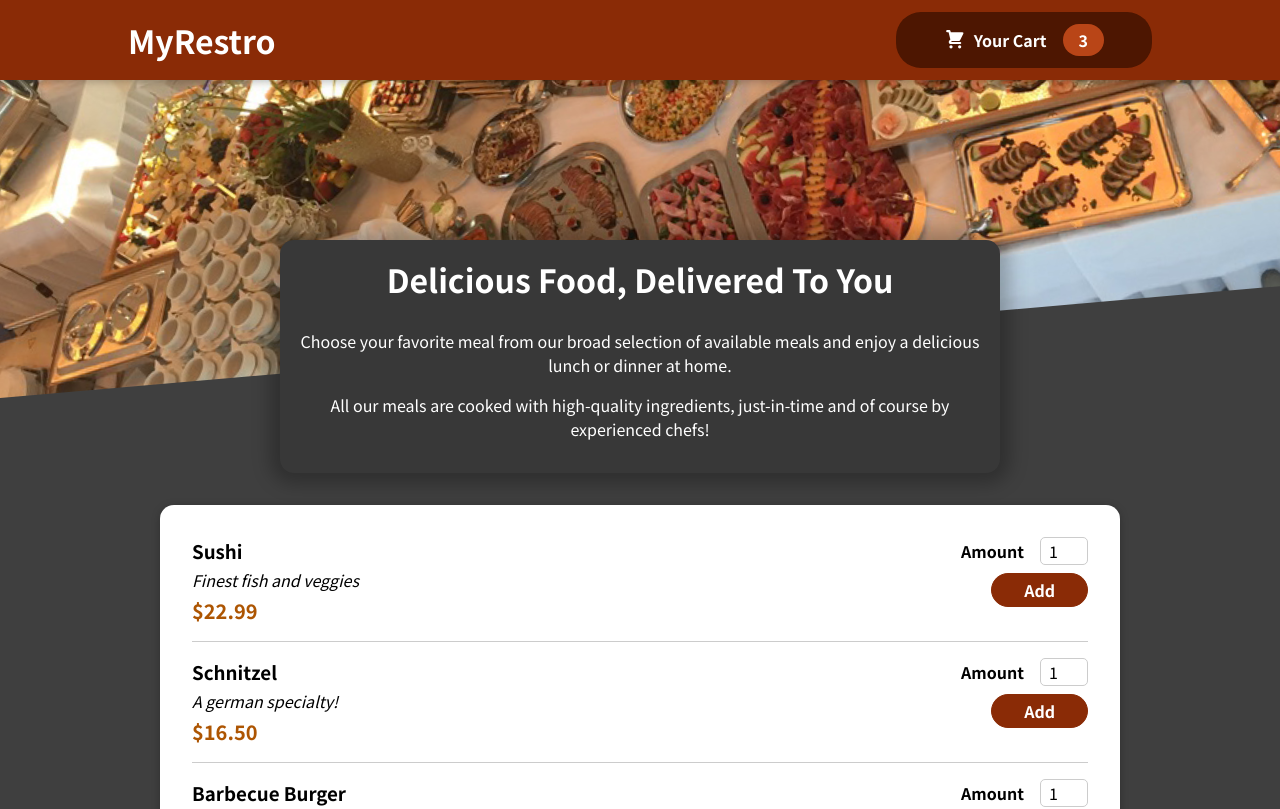
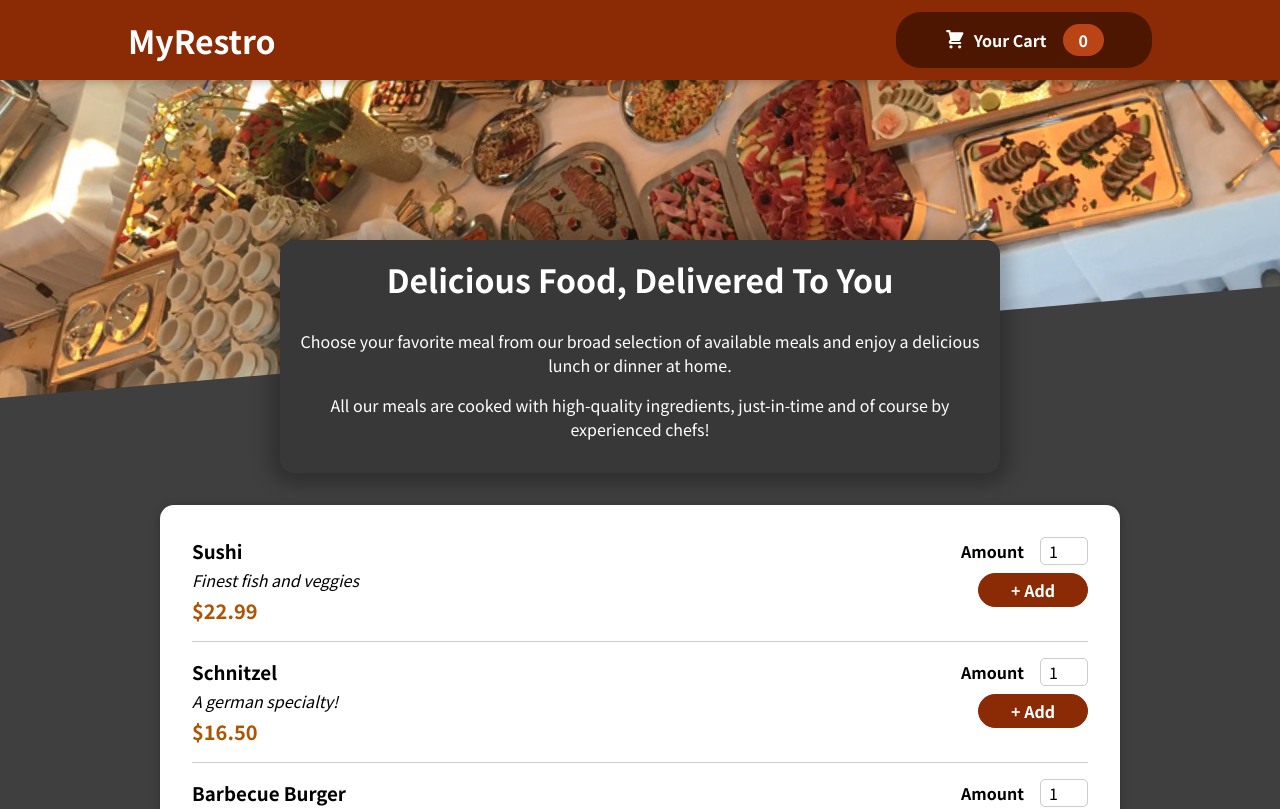
Before and after one commit to ShrutikaLondhe15/react-restaurant-app, a React (Create React App) app: page / in a window 1280 px wide. Shown: the top 809 px of the page. Built offline with nearby package versions, Linux system fonts and the light colour scheme.

Commit message:
Cart Items Visibility(t7)

```diff
--- a/src/components/Cart/Cart.js
+++ b/src/components/Cart/Cart.js
@@ -1,22 +1,21 @@
-import Modal from '../UI/Modal';
+// import Modal from '../UI/Modal';
 import classes from './Cart.module.css';
+import React,{useContext} from 'react';
+import CartContext from '../../store/CartContext';
 
-const Cart = props =>{
-    const cartItems = <ul className={classes['cart-items']}>
-    {[{id: 'c1', name: 'sushi', amount: 2, price: 12.00}].map((item) => ( <li>{item.name}</li>
-    ))}</ul>;
 
-    return <Modal onClose={props.onClose}>
-       { cartItems }
-        <div>
-            <span>Total Amount</span>
-            <span>35.62</span>
-        </div>
-        <div className={classes.actions}>
-            <button className={classes['button--alt']} onClick={props.onClose}>Close</button>
-            <button className={classes.button}>Order</button>
-        </div>
-    </Modal>
-}
+const Cart=props=>{
 
-export default Cart;
+const cartCtx=useContext(CartContext);
+
+  const cartItems = (
+      <ul className={classes['cart-items']}>
+
+        {cartCtx.items.map((item) => (
+          <li>Item Name:{item.name} Quantity:{item.quantity}</li>
+        ))}
+      </ul>
+    );
+ }
+
+ export default Cart;
--- a/src/components/Layout/HeaderCartButton.js
+++ b/src/components/Layout/HeaderCartButton.js
@@ -1,15 +1,23 @@
 import CartIcon from "../Cart/CartIcon"
 import classes from './HeaderCartButton.module.css';
+import {useContext} from 'react';
+import CartContext from "../../store/CartContext";
+
+const HeaderCartButton = props =>{
+   const cartCtx = useContext(CartContext);
+
+   const noOfCartItems = cartCtx.items.reduce((currentNo,item) => {
+    return currentNo+item.amount;
+   }, 0);
 
 
-const HeaderCartButton = props =>{
-    return <button className={classes.button} onClick={props.onClick}>
+   return <button className={classes.button} onClick={props.onClick}>
         <span className={classes.icon}>
             <CartIcon/>
         </span>
         <span>Your Cart</span>
         <span className={classes.badge}>
-            3
+            {noOfCartItems}
         </span>
         <span></span>
     </button>
--- a/src/components/Meals/AvailableMeals.js
+++ b/src/components/Meals/AvailableMeals.js
@@ -30,7 +30,9 @@ const DUMMY_MEALS = [
 ];
 
 const AvailableMeals = () => {
-  const mealsList = DUMMY_MEALS.map((meal) => <MealItem key={meal.id} name={meal.name} description={meal.description} price={meal.price}/>);
+  const mealsList=DUMMY_MEALS.map(meal=>{
+    return <MealItem key={meal.id} id={meal.id} name={meal.name} description={meal.description} amount={meal.price}/>
+  })
 
   return (
     <section className={classes.meals}>
--- a/src/components/Meals/MealItem/MealItem.js
+++ b/src/components/Meals/MealItem/MealItem.js
@@ -3,7 +3,7 @@ import classes from './MealItem.module.css';
 import MealItemForm from "./MealItemForm";
 
 const MealItem = props => {
- const price = `$${props.price.toFixed(2)}`
+ const price = `$${props.amount.toFixed(2)}`
 
  return <li className={classes.meal}>
         <div>
@@ -12,7 +12,7 @@ const MealItem = props => {
             <div className={classes.price}>{price}</div>
         </div>
         <div>
-            <MealItemForm/>
+            <MealItemForm id={props.id} item={props}/>
         </div>
     </li>
 }
--- a/src/components/Meals/MealItem/MealItemForm.js
+++ b/src/components/Meals/MealItem/MealItemForm.js
@@ -1,17 +1,36 @@
 import classes from './MealItemForm.module.css';
 import Input from '../../UI/Input';
+import React,{useContext} from 'react';
+import CartContext from '../../../store/CartContext';
+
+
 const MealItemForm =  props =>{
-    return <form className={classes.form}>
-     <Input label="Amount" input={{
-        id: 'amount',
-        type: 'number',
-        min: '1',
-        max: '5',
-        step: '1',
-        defaultValue: '1'
-     }}/>
-      <button > Add </button>
-    </form>
+  const cartCtx=useContext(CartContext)
+  const addItemToCart=(event)=>{
+    event.preventDefault();
+    // console.log("cartCtx",cartCtx)
+    const quantity=document.getElementById('amount_'+props.id).value
+    cartCtx.addItem({...props.item,quantity:quantity})
+    console.log("cartCtx.items",cartCtx)
+
 }
 
+
+    return <form className={classes.form}>
+
+{console.log('inside render',cartCtx.items)}
+
+<Input label="Amount"
+input={{id:'amount_'+props.id,
+type:'number',
+min:"1",
+max:'5',
+step:'1',
+defaultValue:'1'}}/>
+
+<button onClick={addItemToCart}>
++ Add
+</button>
+</form>
+}
 export default MealItemForm;
--- /dev/null
+++ b/src/store/CartContext.js
@@ -0,0 +1,11 @@
+import React from "react";
+
+const CartContext = React.createContext({
+    items: [],
+    totalAmount: 0,
+    addItem: (item) => {},
+    removeItem: (id) => {}
+
+})
+
+export default CartContext;
--- /dev/null
+++ b/src/store/CartProvider.js
@@ -0,0 +1,27 @@
+import CartContext from './CartContext';
+import { useState } from "react"
+
+const CartProvider = props =>{
+    const [items,updateItems]=useState([])
+
+    const addItemToCartHandler = item => {
+        updateItems([...items,item])
+       console.log("inside addItemCartHandler",cartContext)
+    };
+
+    const removeItemFromCartHandler = id => {};
+
+    const cartContext = {
+        items: [],
+        totalAmount: 0,
+        addItem: addItemToCartHandler,
+        removeItem: removeItemFromCartHandler
+    }
+
+    return <CartContext.Provider value={cartContext}>
+          {console.log("inside CartContext.provider",cartContext)}
+        {props.children}
+    </CartContext.Provider>
+ }
+
+ export default CartProvider;
```
Also changed, not shown: src/App.js (+4 -3 lines).
